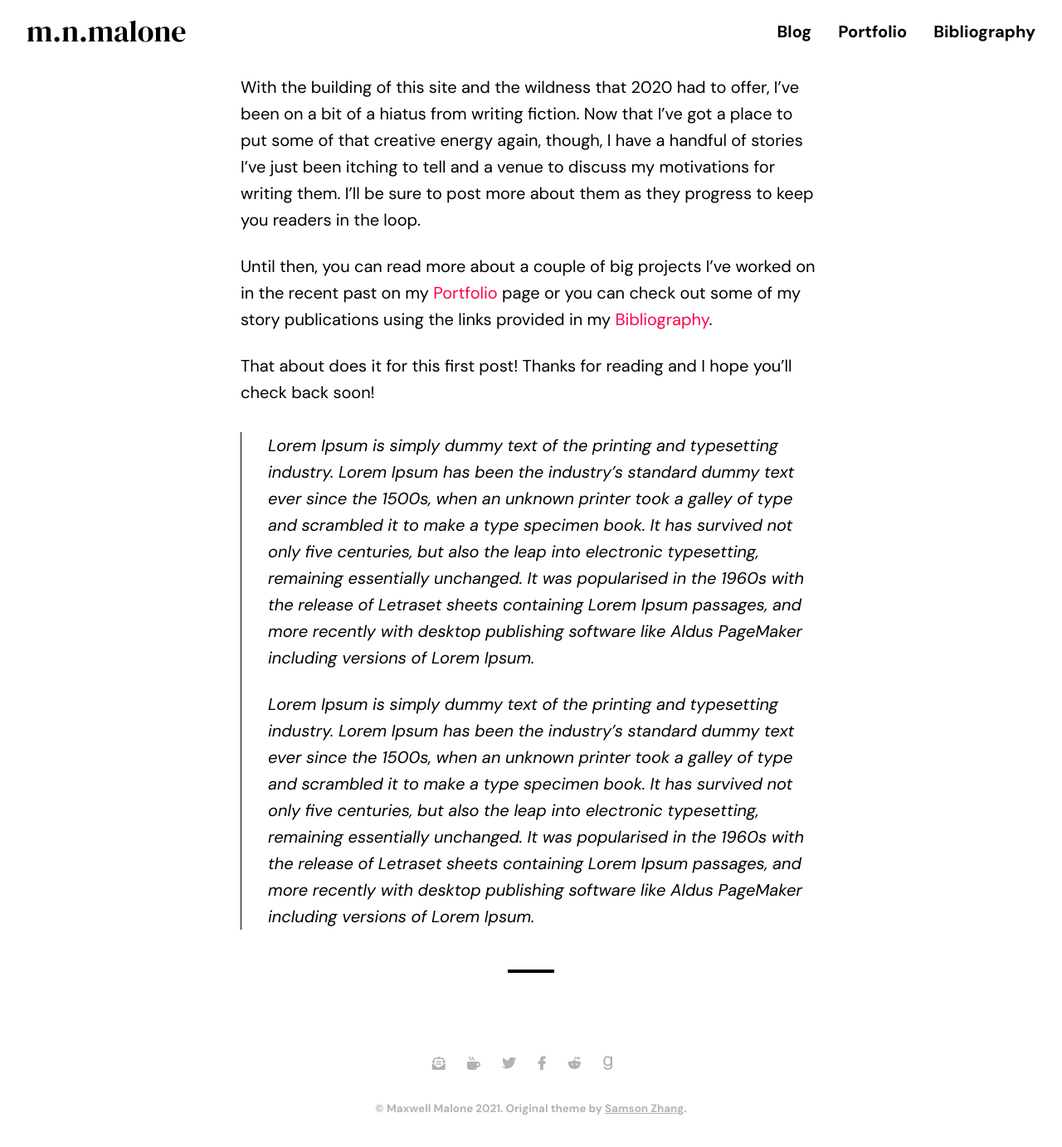
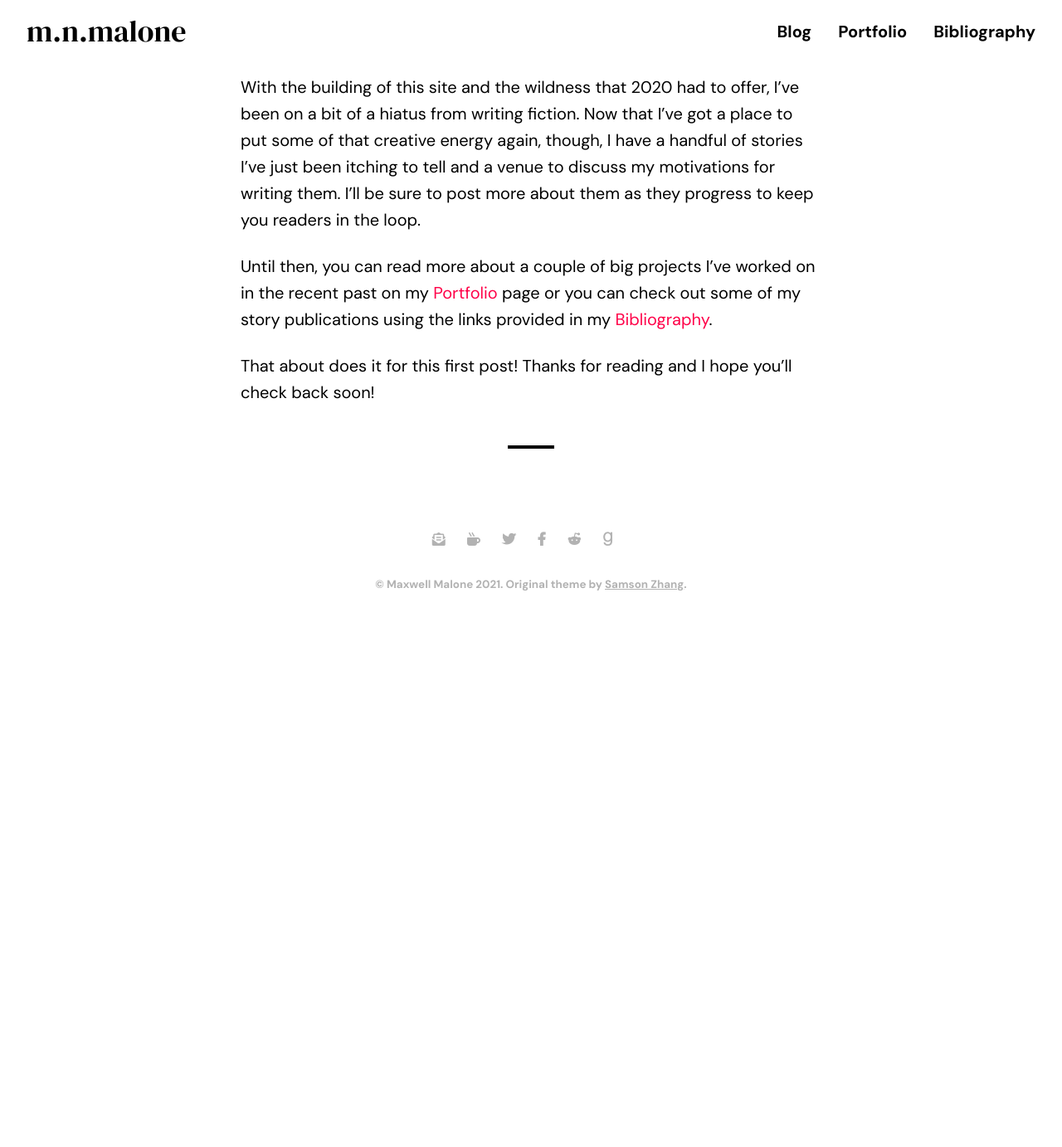
Before and after one commit to mnmalone/mnmalone2021, a Jekyll site: the page built from _posts/2021-01-30-blog-birthday.md, in a window 1280 px wide and 1400 px high, scrolled down 3506 px. Shown: the top 1383 px of the window at 83% size. Built offline with Jekyll 4.4.1, drawn with Linux system fonts in a browser that asks for light colours; some web fonts are replaced; comment, search, counter and statistics services are not loaded; after the commit the page ends 4274 px from its top, so only the background shows below that.

Commit message:
Update 2021-01-30-blog-birthday.md

```diff
--- a/_posts/2021-01-30-blog-birthday.md
+++ b/_posts/2021-01-30-blog-birthday.md
@@ -47,7 +47,3 @@ With the building of this site and the wildness that 2020 had to offer, I’ve b
 Until then, you can read more about a couple of big projects I’ve worked on in the recent past on my [Portfolio]({{ site.baseurl }}/portfolio) page or you can check out some of my story publications using the links provided in my [Bibliography]({{ site.baseurl }}/bibliography).
 
 That about does it for this first post! Thanks for reading and I hope you’ll check back soon!
-
-> Lorem Ipsum is simply dummy text of the printing and typesetting industry. Lorem Ipsum has been the industry's standard dummy text ever since the 1500s, when an unknown printer took a galley of type and scrambled it to make a type specimen book. It has survived not only five centuries, but also the leap into electronic typesetting, remaining essentially unchanged. It was popularised in the 1960s with the release of Letraset sheets containing Lorem Ipsum passages, and more recently with desktop publishing software like Aldus PageMaker including versions of Lorem Ipsum.
->
-> Lorem Ipsum is simply dummy text of the printing and typesetting industry. Lorem Ipsum has been the industry's standard dummy text ever since the 1500s, when an unknown printer took a galley of type and scrambled it to make a type specimen book. It has survived not only five centuries, but also the leap into electronic typesetting, remaining essentially unchanged. It was popularised in the 1960s with the release of Letraset sheets containing Lorem Ipsum passages, and more recently with desktop publishing software like Aldus PageMaker including versions of Lorem Ipsum.
```
